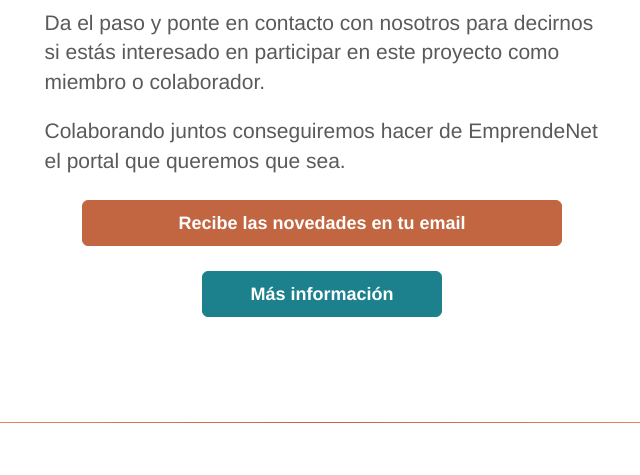
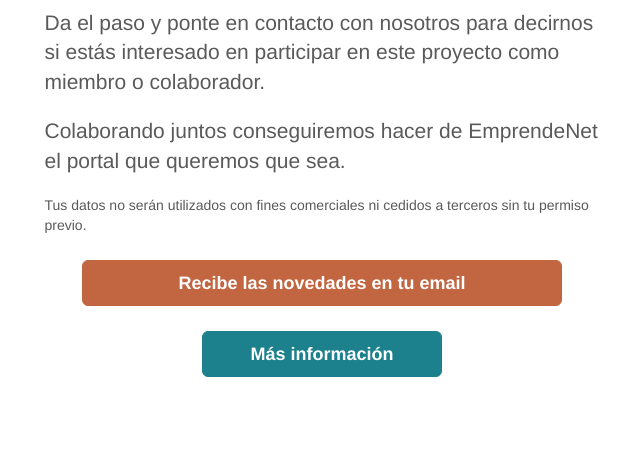
Before and after one commit to EmprendeNet/portal-web, a Python web app: template templates/inicio.html in a window 1280 px wide. Shown: the part 2146-2621 px from the top of the page, without its empty margins (318-958 px from the left). Run offline with Jinja, Linux system fonts and the light colour scheme; the template is opened without the code that fills it, so the values that code supplies are empty; some libraries are stand-ins or nearby versions.

Commit message:
Añadido texto sobre no usar los emails para fines comerciales

```diff
--- a/templates/inicio.html
+++ b/templates/inicio.html
@@ -126,6 +126,8 @@
 
 			<p class="lead">Colaborando juntos conseguiremos hacer de EmprendeNet el portal que queremos que sea.</p>
 
+			<p>Tus datos no serán utilizados con fines comerciales ni cedidos a terceros sin tu permiso previo.</p>
+
 			<a class="btn btn-primary btn-lg btn-xlg" href="http://goo.gl/forms/nlb8YOTYEZ">Recibe las novedades en tu email</a>
 
 			<a class="btn btn-primary btn-lg btn-alt_color" href="/mas-informacion">Más información</a>
```
